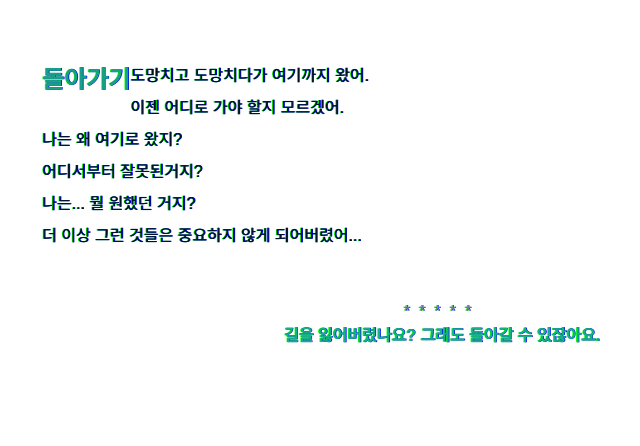
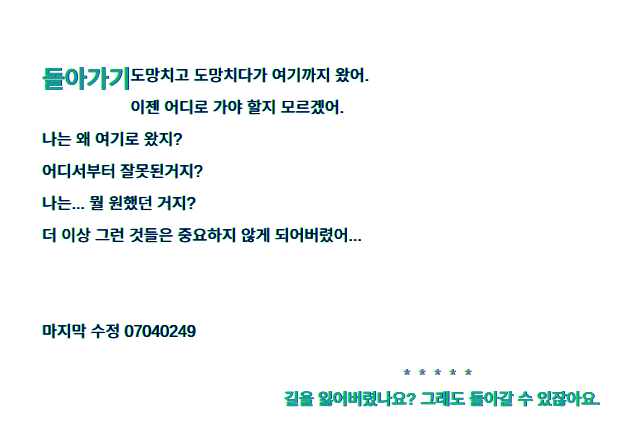
Before and after one commit to seil0224/seil0224.github.io, a Jekyll site: the page built from lost.md, in a window 1280 px wide. Shown: the top 446 px of the page, without its empty margins (198-838 px from the left). Built offline with Jekyll 4.4.1, drawn with Linux system fonts in a browser that asks for light colours; some web fonts are replaced.

Commit message:
Update lost.md

```diff
--- a/lost.md
+++ b/lost.md
@@ -11,6 +11,7 @@ sitemap:
 어디서부터 잘못된거지? <br>
 나는... 뭘 원했던 거지? <br>
 더 이상 그런 것들은 중요하지 않게 되어버렸어...<br> <br>
+<br> 마지막 수정 07040249
 </p>
 
 
```
